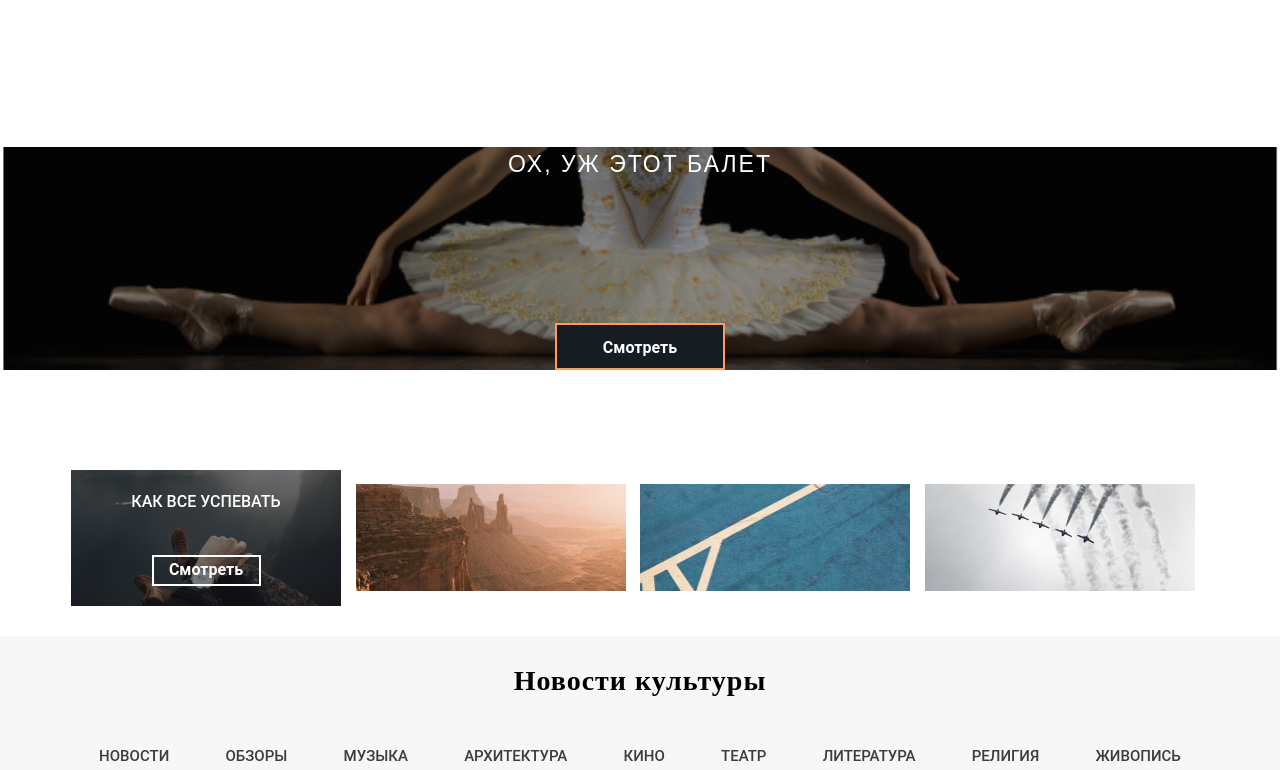
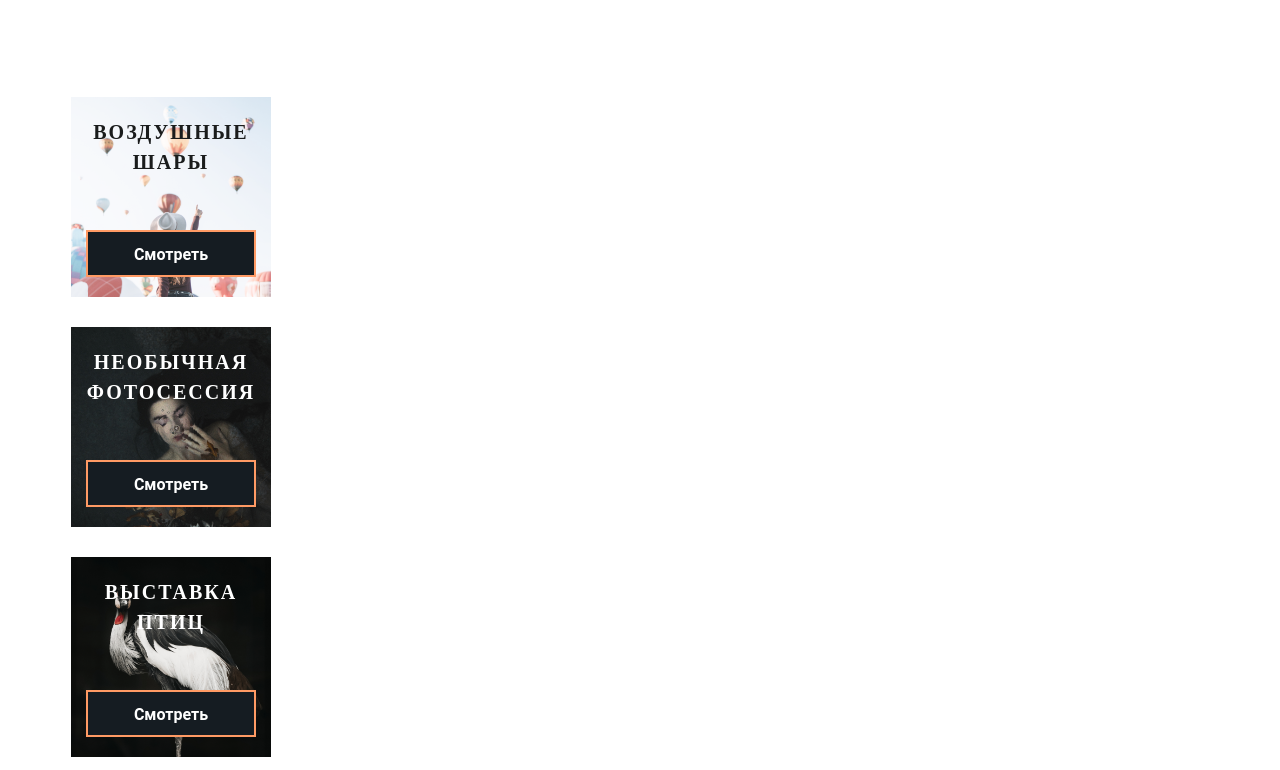
Before and after one commit to classlion/vales-rebuild, a plain HTML site: page index.html in a window 1280 px wide. Shown: the part 2272-3042 px from the top of the page. Drawn offline with Linux system fonts and the light colour scheme.

Commit message:
with aside

```diff
--- a/index.html
+++ b/index.html
@@ -204,7 +204,37 @@
 
                         </div>
 
-
+                        <div class="column col-xl-width-1-3">
+                            <aside class="aside">
+                                <div class="aside-item">
+                                    <figure class="main-news-background">
+                                        <img src="images/drew-colins-1114440-unsplash.png" alt="">
+                                    </figure>
+                                    <div class="aside-content">
+                                        <h2 class="aside-news-title dark">ВОЗДУШНЫЕ ШАРЫ</h2>
+                                        <div class="button">Смотреть</div>
+                                    </div>
+                                </div>
+                                <div class="aside-item">
+                                    <figure class="main-news-background">
+                                        <img src="images/jeremy-bishop-1114290-unsplash.png" alt="">
+                                    </figure>
+                                    <div class="aside-content">
+                                        <h2 class="aside-news-title light">НЕОБЫЧНАЯ ФОТОСЕССИЯ</h2>
+                                        <div class="button">Смотреть</div>
+                                    </div>
+                                </div>
+                                <div class="aside-item">
+                                    <figure class="main-news-background">
+                                        <img src="images/bogdan-pasca-1114196-unsplash.png" alt="">
+                                    </figure>
+                                    <div class="aside-content">
+                                        <h2 class="aside-news-title light">ВЫСТАВКА ПТИЦ</h2>
+                                        <div class="button">Смотреть</div>
+                                    </div>
+                                </div>
+                            </aside>
+                        </div>
 
                 </div>
                 </section>
```
